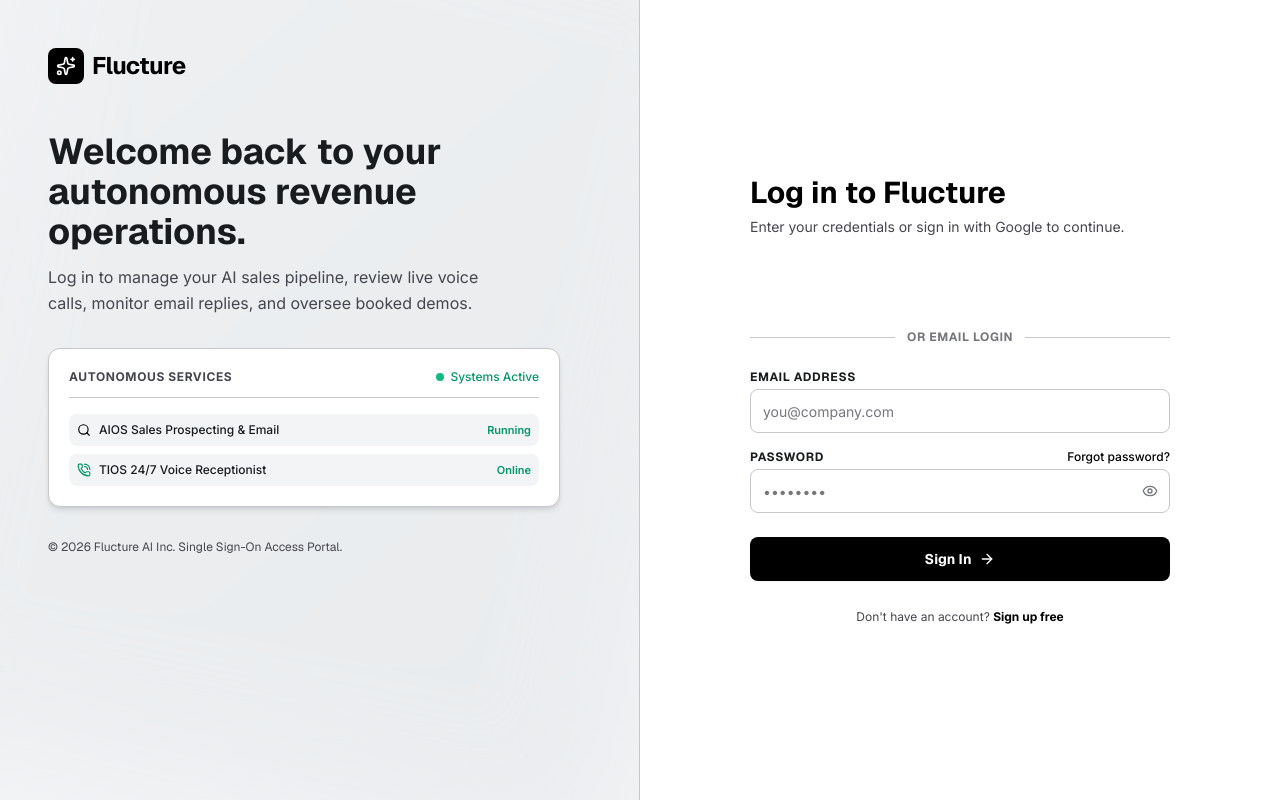
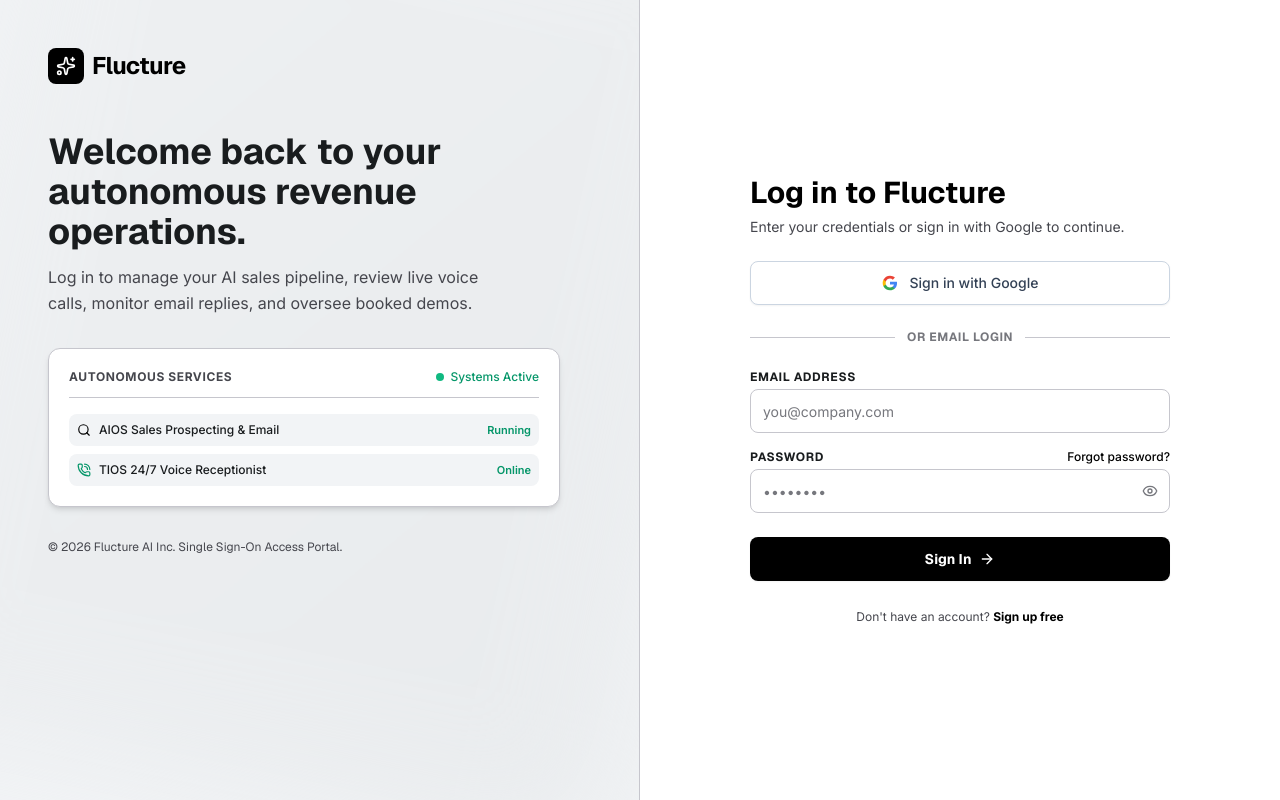
Before and after one commit to Jahzeal/TIOS, a Next.js app in the folder frontend/: page /login in a window 1280 px wide. Built offline with nearby package versions, Linux system fonts and the light colour scheme; no server answers.

Commit message:
fix(auth): resilient Google sign-in button rendering with instant fallback and polling loop

```diff
--- a/frontend/src/app/login/page.tsx
+++ b/frontend/src/app/login/page.tsx
@@ -29,31 +29,37 @@
   const [loading, setLoading] = useState(false);
   const [errorMessage, setErrorMessage] = useState<string | null>(null);
   const [successMessage, setSuccessMessage] = useState<string | null>(null);
-  const [googleClientId, setGoogleClientId] = useState<string | null>(null);
+  const DEFAULT_GOOGLE_CLIENT_ID =
+    process.env.NEXT_PUBLIC_GOOGLE_CLIENT_ID ||
+    "380893447009-2qdlor8t4lmhmrv4nn56mespdu637is4.apps.googleusercontent.com";
 
-  // Forgot password flow states
   const [viewMode, setViewMode] = useState<"LOGIN" | "FORGOT_SEND" | "FORGOT_VERIFY">("LOGIN");
   const [resetCode, setResetCode] = useState("");
   const [newPassword, setNewPassword] = useState("");
   const [showNewPassword, setShowNewPassword] = useState(false);
   const [resendCountdown, setResendCountdown] = useState(60);
   const googleBtnRef = React.useRef<HTMLDivElement>(null);
+  const [googleClientId, setGoogleClientId] = useState<string>(DEFAULT_GOOGLE_CLIENT_ID);
+  const [googleButtonRendered, setGoogleButtonRendered] = useState(false);
 
   // Initialize Google Identity Services
   useEffect(() => {
     let isMounted = true;
-    async function initGoogleAuth() {
-      try {
-        const res = await authApi.getGoogleClientId();
+
+    // Fetch dynamic client ID from backend as verification
+    authApi
+      .getGoogleClientId()
+      .then((res) => {
         if (res?.clientId && isMounted) {
           setGoogleClientId(res.clientId);
-          loadGoogleGsiScript(res.clientId);
         }
-      } catch (err) {
-        console.log("[GoogleAuth] Google client ID check:", err);
-      }
-    }
-    initGoogleAuth();
+      })
+      .catch((err) => {
+        console.log("[GoogleAuth] Backend client ID check:", err);
+      });
+
+    loadGoogleGsiScript(DEFAULT_GOOGLE_CLIENT_ID);
+
     return () => {
       isMounted = false;
     };
@@ -61,27 +67,42 @@
 
   const loadGoogleGsiScript = (clientId: string) => {
     if (typeof window === "undefined") return;
-    if (document.getElementById("google-gsi-client")) {
-      renderGoogleButton(clientId);
-      return;
+
+    if (!document.getElementById("google-gsi-client")) {
+      const script = document.createElement("script");
+      script.id = "google-gsi-client";
+      script.src = "https://accounts.google.com/gsi/client";
+      script.async = true;
+      script.defer = true;
+      script.onload = () => initGoogleGsi(clientId);
+      document.body.appendChild(script);
+    } else {
+      initGoogleGsi(clientId);
     }
-    const script = document.createElement("script");
-    script.id = "google-gsi-client";
-    script.src = "https://accounts.google.com/gsi/client";
-    script.async = true;
-    script.defer = true;
-    script.onload = () => renderGoogleButton(clientId);
-    document.body.appendChild(script);
+  };
+
+  const initGoogleGsi = (clientId: string) => {
+    let attempts = 0;
+    const interval = setInterval(() => {
+      attempts++;
+      if (typeof window !== "undefined" && window.google?.accounts?.id && googleBtnRef.current) {
+        clearInterval(interval);
+        renderGoogleButton(clientId);
+      }
+      if (attempts > 30) {
+        clearInterval(interval);
+      }
+    }, 150);
   };
 
   const renderGoogleButton = (clientId: string) => {
-    if (typeof window === "undefined" || !window.google?.accounts?.id) return;
-    if (!googleBtnRef.current) return;
+    if (typeof window === "undefined" || !window.google?.accounts?.id || !googleBtnRef.current) return;
 
     try {
       window.google.accounts.id.initialize({
         client_id: clientId,
         callback: handleGoogleCredentialResponse,
+        auto_select: false,
       });
 
       googleBtnRef.current.innerHTML = "";
@@ -92,6 +113,7 @@
         text: "signin_with",
         shape: "rectangular",
       });
+      setGoogleButtonRendered(true);
     } catch (err) {
       console.warn("[GoogleAuth] renderButton error:", err);
     }
@@ -99,7 +121,7 @@
 
   useEffect(() => {
     if (viewMode === "LOGIN" && googleClientId) {
-      renderGoogleButton(googleClientId);
+      initGoogleGsi(googleClientId);
     }
   }, [viewMode, googleClientId]);
 
@@ -319,12 +341,33 @@
               </div>
 
               {/* Google Sign-In Container */}
-              <div className="w-full flex justify-center">
+              <div className="w-full flex justify-center relative min-h-[44px]">
                 <div
                   id="google-login-btn-container"
                   ref={googleBtnRef}
-                  className="w-full flex justify-center min-h-[44px]"
+                  className="w-full flex justify-center min-h-[44px] z-10"
                 ></div>
+                {!googleButtonRendered && (
+                  <button
+                    type="button"
+                    onClick={() => {
+                      if (typeof window !== "undefined" && window.google?.accounts?.id) {
+                        window.google.accounts.id.prompt();
+                      } else {
+                        loadGoogleGsiScript(googleClientId);
+                      }
+                    }}
+                    className="absolute inset-0 w-full h-11 bg-white hover:bg-slate-50 border border-slate-300 rounded-lg text-slate-700 text-sm font-medium flex items-center justify-center gap-3 shadow-sm transition-all"
+                  >
+                    <svg className="w-4 h-4" viewBox="0 0 24 24">
+                      <path fill="#4285F4" d="M22.56 12.25c0-.78-.07-1.53-.2-2.25H12v4.26h5.92c-.26 1.37-1.04 2.53-2.21 3.31v2.77h3.57c2.08-1.92 3.28-4.74 3.28-8.09z"/>
+                      <path fill="#34A853" d="M12 23c2.97 0 5.46-.98 7.28-2.66l-3.57-2.77c-.98.66-2.23 1.06-3.71 1.06-2.86 0-5.29-1.93-6.16-4.53H2.18v2.84C3.99 20.53 7.7 23 12 23z"/>
+                      <path fill="#FBBC05" d="M5.84 14.09c-.22-.66-.35-1.36-.35-2.09s.13-1.43.35-2.09V7.06H2.18C1.43 8.55 1 10.22 1 12s.43 3.45 1.18 4.94l2.85-2.22.81-.63z"/>
+                      <path fill="#EA4335" d="M12 5.38c1.62 0 3.06.56 4.21 1.64l3.15-3.15C17.45 2.09 14.97 1 12 1 7.7 1 3.99 3.47 2.18 7.06l3.66 2.84c.87-2.6 3.3-4.52 6.16-4.52z"/>
+                    </svg>
+                    <span>Sign in with Google</span>
+                  </button>
+                )}
               </div>
 
               {/* Divider */}
--- a/frontend/src/app/onboarding/page.tsx
+++ b/frontend/src/app/onboarding/page.tsx
@@ -165,7 +165,12 @@
   const [showSignupPassword, setShowSignupPassword] = useState(false);
   const [otpCode, setOtpCode] = useState("");
   const [resendCountdown, setResendCountdown] = useState(60);
-  const [googleClientId, setGoogleClientId] = useState<string | null>(null);
+  const DEFAULT_GOOGLE_CLIENT_ID =
+    process.env.NEXT_PUBLIC_GOOGLE_CLIENT_ID ||
+    "380893447009-2qdlor8t4lmhmrv4nn56mespdu637is4.apps.googleusercontent.com";
+
+  const [googleClientId, setGoogleClientId] = useState<string>(DEFAULT_GOOGLE_CLIENT_ID);
+  const [googleButtonRendered, setGoogleButtonRendered] = useState(false);
   const [authError, setAuthError] = useState<string | null>(null);
   const googleBtnRef = React.useRef<HTMLDivElement>(null);
 
@@ -177,18 +182,20 @@
   // Fetch Google Client ID
   useEffect(() => {
     let isMounted = true;
-    async function initGoogleAuth() {
-      try {
-        const res = await authApi.getGoogleClientId();
+
+    authApi
+      .getGoogleClientId()
+      .then((res) => {
         if (res?.clientId && isMounted) {
           setGoogleClientId(res.clientId);
-          loadGoogleGsiScript(res.clientId);
         }
-      } catch (err) {
+      })
+      .catch((err) => {
         console.log("[GoogleAuth] Standalone mode / Google client ID check:", err);
-      }
-    }
-    initGoogleAuth();
+      });
+
+    loadGoogleGsiScript(DEFAULT_GOOGLE_CLIENT_ID);
+
     return () => {
       isMounted = false;
     };
@@ -196,30 +203,44 @@
 
   const loadGoogleGsiScript = (clientId: string) => {
     if (typeof window === "undefined") return;
-    if (document.getElementById("google-gsi-client")) {
-      renderGoogleButton(clientId);
-      return;
-    }
-    const script = document.createElement("script");
-    script.id = "google-gsi-client";
-    script.src = "https://accounts.google.com/gsi/client";
-    script.async = true;
-    script.defer = true;
-    script.onload = () => renderGoogleButton(clientId);
-    document.body.appendChild(script);
+
+    if (!document.getElementById("google-gsi-client")) {
+      const script = document.createElement("script");
+      script.id = "google-gsi-client";
+      script.src = "https://accounts.google.com/gsi/client";
+      script.async = true;
+      script.defer = true;
+      script.onload = () => initGoogleGsi(clientId);
+      document.body.appendChild(script);
+    } else {
+      initGoogleGsi(clientId);
+    }
   };
 
+  const initGoogleGsi = (clientId: string) => {
+    let attempts = 0;
+    const interval = setInterval(() => {
+      attempts++;
+      if (typeof window !== "undefined" && window.google?.accounts?.id && googleBtnRef.current) {
+        clearInterval(interval);
+        renderGoogleButton(clientId);
+      }
+      if (attempts > 30) {
+        clearInterval(interval);
+      }
+    }, 150);
+  };
+
   const renderGoogleButton = (clientId: string) => {
-    if (typeof window === "undefined" || !window.google?.accounts?.id) return;
-    if (!googleBtnRef.current) return;
+    if (typeof window === "undefined" || !window.google?.accounts?.id || !googleBtnRef.current) return;
 
     try {
       window.google.accounts.id.initialize({
         client_id: clientId,
         callback: handleGoogleCredentialResponse,
+        auto_select: false,
       });
 
-      // Completely clear existing contents before rendering to prevent duplicate containers
       googleBtnRef.current.innerHTML = "";
       window.google.accounts.id.renderButton(googleBtnRef.current, {
         theme: "outline",
@@ -228,6 +249,7 @@
         text: "signup_with",
         shape: "rectangular",
       });
+      setGoogleButtonRendered(true);
     } catch (err) {
       console.warn("[GoogleAuth] renderButton error:", err);
     }
@@ -236,7 +258,7 @@
   // Re-render Google button whenever step or authStep returns to unauthenticated form
   useEffect(() => {
     if (currentStep === 1 && authStep === "FORM" && googleClientId) {
-      renderGoogleButton(googleClientId);
+      initGoogleGsi(googleClientId);
     }
   }, [currentStep, authStep, googleClientId]);
 
@@ -687,12 +709,33 @@
               /* Unauthenticated: Google Sign-In + Email Sign-Up Form */
               <div className="space-y-6">
                 {/* Google Sign-In */}
-                <div className="w-full flex justify-center">
+                <div className="w-full flex justify-center relative min-h-[44px]">
                   <div
                     id="google-onboarding-btn-container"
                     ref={googleBtnRef}
-                    className="w-full flex justify-center min-h-[44px]"
+                    className="w-full flex justify-center min-h-[44px] z-10"
                   ></div>
+                  {!googleButtonRendered && (
+                    <button
+                      type="button"
+                      onClick={() => {
+                        if (typeof window !== "undefined" && window.google?.accounts?.id) {
+                          window.google.accounts.id.prompt();
+                        } else {
+                          loadGoogleGsiScript(googleClientId);
+                        }
+                      }}
+                      className="absolute inset-0 w-full h-11 bg-white hover:bg-slate-50 border border-slate-300 rounded-lg text-slate-700 text-sm font-medium flex items-center justify-center gap-3 shadow-sm transition-all"
+                    >
+                      <svg className="w-4 h-4" viewBox="0 0 24 24">
+                        <path fill="#4285F4" d="M22.56 12.25c0-.78-.07-1.53-.2-2.25H12v4.26h5.92c-.26 1.37-1.04 2.53-2.21 3.31v2.77h3.57c2.08-1.92 3.28-4.74 3.28-8.09z"/>
+                        <path fill="#34A853" d="M12 23c2.97 0 5.46-.98 7.28-2.66l-3.57-2.77c-.98.66-2.23 1.06-3.71 1.06-2.86 0-5.29-1.93-6.16-4.53H2.18v2.84C3.99 20.53 7.7 23 12 23z"/>
+                        <path fill="#FBBC05" d="M5.84 14.09c-.22-.66-.35-1.36-.35-2.09s.13-1.43.35-2.09V7.06H2.18C1.43 8.55 1 10.22 1 12s.43 3.45 1.18 4.94l2.85-2.22.81-.63z"/>
+                        <path fill="#EA4335" d="M12 5.38c1.62 0 3.06.56 4.21 1.64l3.15-3.15C17.45 2.09 14.97 1 12 1 7.7 1 3.99 3.47 2.18 7.06l3.66 2.84c.87-2.6 3.3-4.52 6.16-4.52z"/>
+                      </svg>
+                      <span>Continue with Google</span>
+                    </button>
+                  )}
                 </div>
 
                 <div className="relative flex items-center my-2">
```
